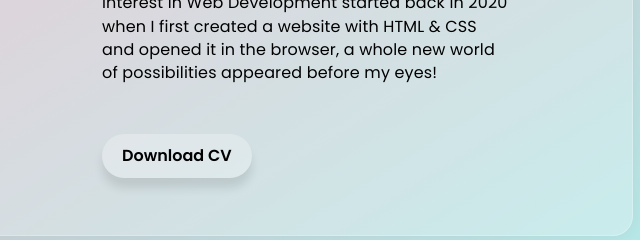
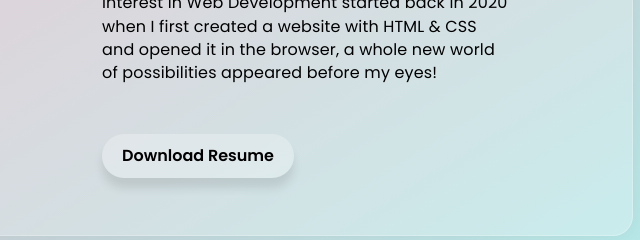
Before and after one commit to aimiisme/2021-Portfolio-Website, a plain HTML site: page index.html in a window 1280 px wide. Shown: the part 1240-1480 px from the top of the page, 497-1137 px from the left. Drawn offline with Linux system fonts and the light colour scheme.

Commit message:
Uploading resume

```diff
--- a/index.html
+++ b/index.html
@@ -93,8 +93,11 @@
               CSS and opened it in the browser, a whole new world of
               possibilities appeared before my eyes!
             </p>
-            <a href="document/MyResume.pdf" download="MyResume.pdf" class="btn"
-              >Download CV</a
+            <a
+              href="document/Resume_pdf2.pdf"
+              download="MyResume.pdf"
+              class="btn"
+              >Download Resume</a
             >
           </div>
         </div>
```
